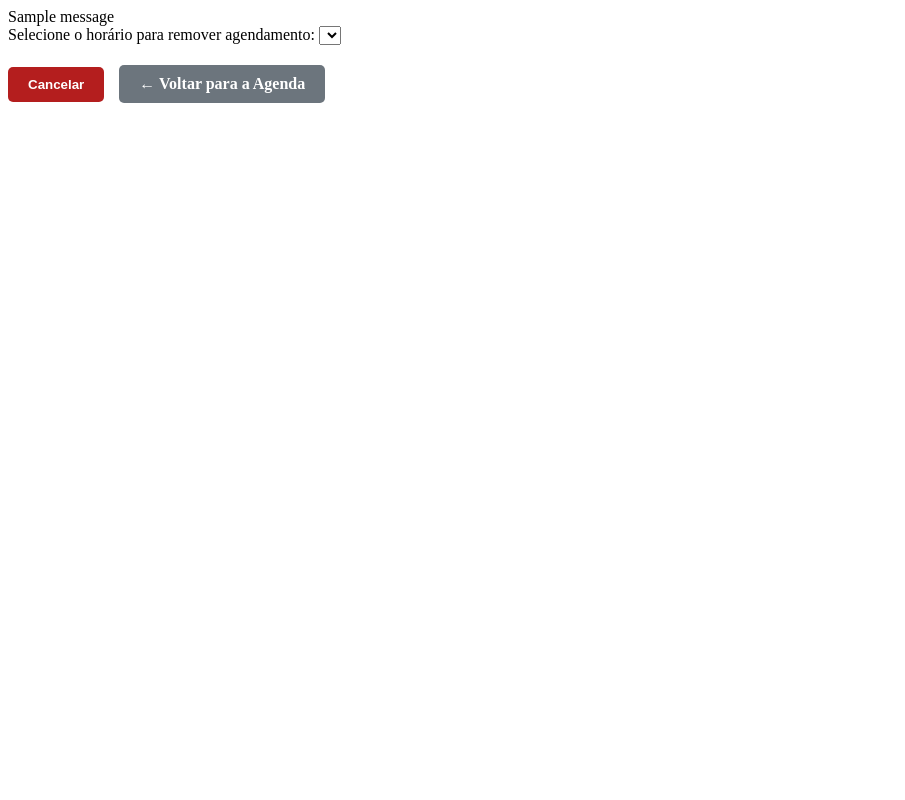
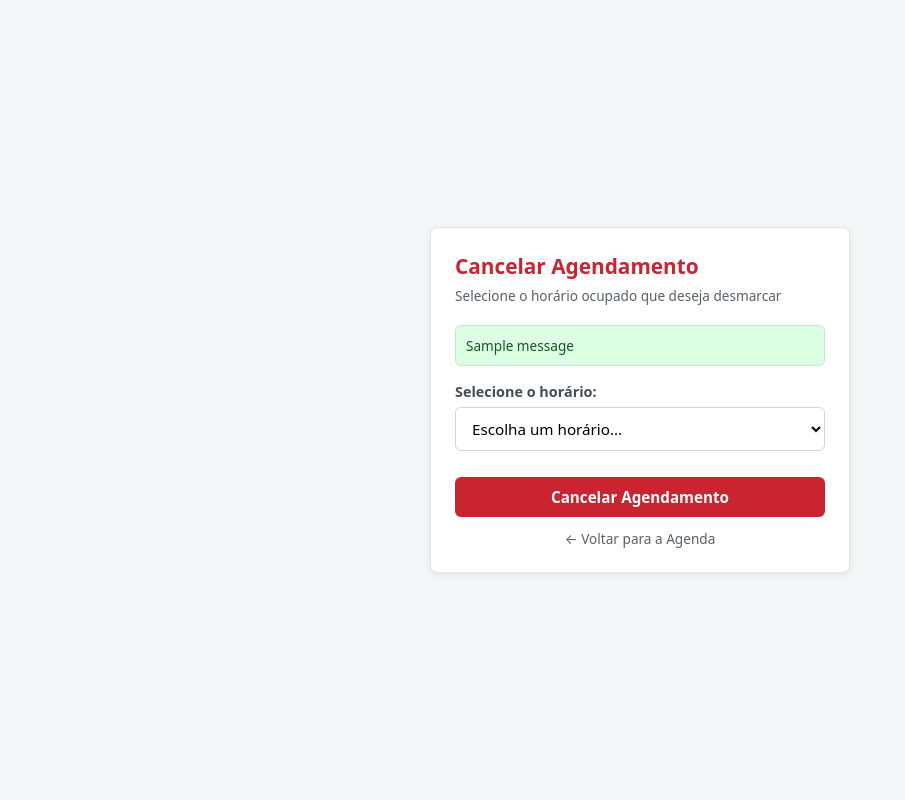
Before and after one commit to samuelslv7/ClinicaEstetica, a Django app: page /agendar/horarios/cancelarAgendamento in a window 1280 px wide. Shown: the whole page, without its empty margins (0-905 px from the left). Run offline with Django 5.2, Linux system fonts and the light colour scheme; tables that the repository leaves empty hold one stand-in row (values such as "Sample post"); one stand-in notice (Sample message) is shown; lists and menus that the app fills with data are empty.

Commit message:
style: front para cancelar agendamento
Closes #43

```diff
--- a/agendar/templates/horarios/cancelarAgendamento.html
+++ b/agendar/templates/horarios/cancelarAgendamento.html
@@ -1,36 +1,60 @@
 <!DOCTYPE html>
-<html lang="en">
+<html lang="pt-br">
 <head>
     <meta charset="UTF-8">
     <meta name="viewport" content="width=device-width, initial-scale=1.0">
     <title>Cancelar Agendamento</title>
+    <style>
+        * { box-sizing: border-box; font-family: system-ui, -apple-system, sans-serif; }
+        body { background-color: #f4f6f8; display: flex; justify-content: center; align-items: center; min-height: 100vh; margin: 0; padding: 20px; }
+        .card { background: #ffffff; width: 100%; max-width: 420px; padding: 24px; border-radius: 8px; box-shadow: 0 2px 8px rgba(0,0,0,0.08); border: 1px solid #e1e4e8; }
+        h2 { margin: 0 0 6px 0; font-size: 1.3rem; color: #cb2431; }
+        p.sub { font-size: 0.85rem; color: #586069; margin: 0 0 20px 0; }
+        .campo { margin-bottom: 16px; }
+        label { display: block; margin-bottom: 6px; font-size: 0.9rem; font-weight: 600; color: #444d56; }
+        select {
+            width: 100%; padding: 10px 12px; border: 1px solid #d1d5da; border-radius: 6px; font-size: 0.95rem; outline: none; background-color: #fff;
+        }
+        select:focus { border-color: #cb2431; }
+        .btn-excluir { width: 100%; background-color: #cb2431; color: #ffffff; border: none; padding: 10px; font-size: 0.95rem; font-weight: 600; border-radius: 6px; cursor: pointer; margin-top: 10px; }
+        .btn-excluir:hover { background-color: #b31d28; }
+        .btn-cancelar { display: block; text-align: center; margin-top: 12px; color: #586069; text-decoration: none; font-size: 0.85rem; }
+        .btn-cancelar:hover { text-decoration: underline; }
+        .mensagem { padding: 10px; border-radius: 6px; font-size: 0.85rem; margin-bottom: 16px; background-color: #dcffe4; color: #155724; border: 1px solid #c3e6cb; }
+        .mensagem.error { background-color: #ffeef0; color: #cb2431; border-color: #ffdce0; }
+    </style>
 </head>
 <body>
+
+    <div class="card">
+        <h2>Cancelar Agendamento</h2>
+        <p class="sub">Selecione o horário ocupado que deseja desmarcar</p>
+
         {% if messages %}
-        <div class="messages">
             {% for message in messages %}
-                <div class="alert alert-{{ message.tags }}">
-                    {{ message }}
-                </div>
+                <div class="mensagem {{ message.tags }}">{{ message }}</div>
             {% endfor %}
-        </div>
-    {% endif %}
-    <form method="post">
-    {% csrf_token %}
-    <label for="horario_id">Selecione o horário para remover agendamento:</label>
-    <select name="horario_id" id="horario_id">
-        {% for h in horarios %}
-            <option value="{{ h.id }}">{{ h.data|date:"d/m/Y" }} - {{ h.horario|time:"H:i" }}</option>
-        {% endfor %}
-    </select>
+        {% endif %}
 
-<div style="display: flex; gap: 15px; margin-top: 20px; align-items: center;">
-        <input type="submit" value="Cancelar" style="background-color: #b41e1e; color: white; padding: 10px 20px; border: none; border-radius: 5px; font-weight: bold; cursor: pointer;">
+        <form method="POST">
+            {% csrf_token %}
 
-        <a href="{% url 'agendar:agenda' %}" style="display: inline-block; padding: 10px 20px; background-color: #6c757d; color: white; text-decoration: none; border-radius: 5px; font-weight: bold;">
-            &larr; Voltar para a Agenda
-        </a>
+            <div class="campo">
+                <label for="horario_id">Selecione o horário:</label>
+                <select name="horario_id" id="horario_id" required>
+                    <option value="" disabled selected>Escolha um horário...</option>
+                    {% for h in horarios %}
+                        <option value="{{ h.id }}">{{ h.data|date:"d/m/Y" }} - {{ h.horario|time:"H:i" }}</option>
+                    {% endfor %}
+                </select>
+            </div>
+
+            <button type="submit" class="btn-excluir" onclick="return confirm('Deseja realmente cancelar este agendamento?')">
+                Cancelar Agendamento
+            </button>
+            <a href="{% url 'agendar:agenda' %}" class="btn-cancelar">← Voltar para a Agenda</a>
+        </form>
     </div>
-</form>
+
 </body>
 </html>
```
